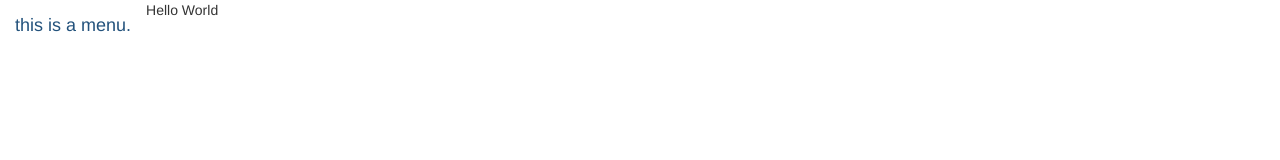
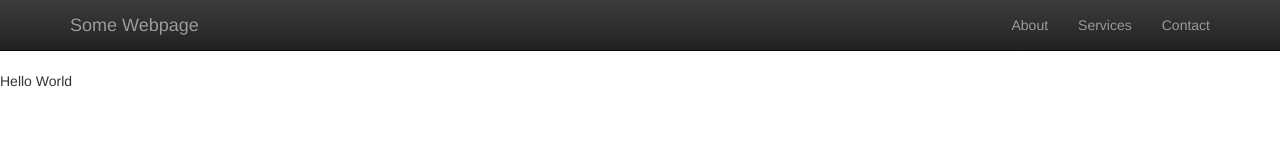
Before and after one commit to lssbcs/lssbcs.github.io, a website: page index.html in a window 1280 px wide. Drawn offline with nearby package versions, Linux system fonts and the light colour scheme.

Commit message:
added more menu code

```diff
--- a/index.html
+++ b/index.html
@@ -8,15 +8,20 @@
 
 </head>
 <body>
-    <div class="navbar-header">
-        <button type="button" class="navbar-toggle collapsed" data-toggle="collapse" data-target="#bs-example-navbar-collapse-1" aria-expanded="false">
-            <span class="sr-only">Toggle navigation</span>
-            <span class="icon-bar"></span>
-            <span class="icon-bar"></span>
-            <span class="icon-bar"></span>
-        </button>
-        <a class="navbar-brand" href="#">this is a menu.</a>
-    </div>
+        <nav class="navbar navbar-inverse navbar-static-top">
+                <div class="container">
+                    <div class="navbar-header">
+                        <a class="navbar-brand" href="#">Some Webpage</a>
+                    </div>
+                    <div class="collapse navbar-collapse" id="bs-example-navbar-collapse-1">
+                        <ul class="nav navbar-nav navbar-right">
+                            <li><a href="#">About</a></li>
+                            <li><a href="#">Services</a></li>
+                            <li><a href="#">Contact</a></li>
+                        </ul>
+                    </div>
+                </div>
+            </nav>
 
     Hello World
 
```
